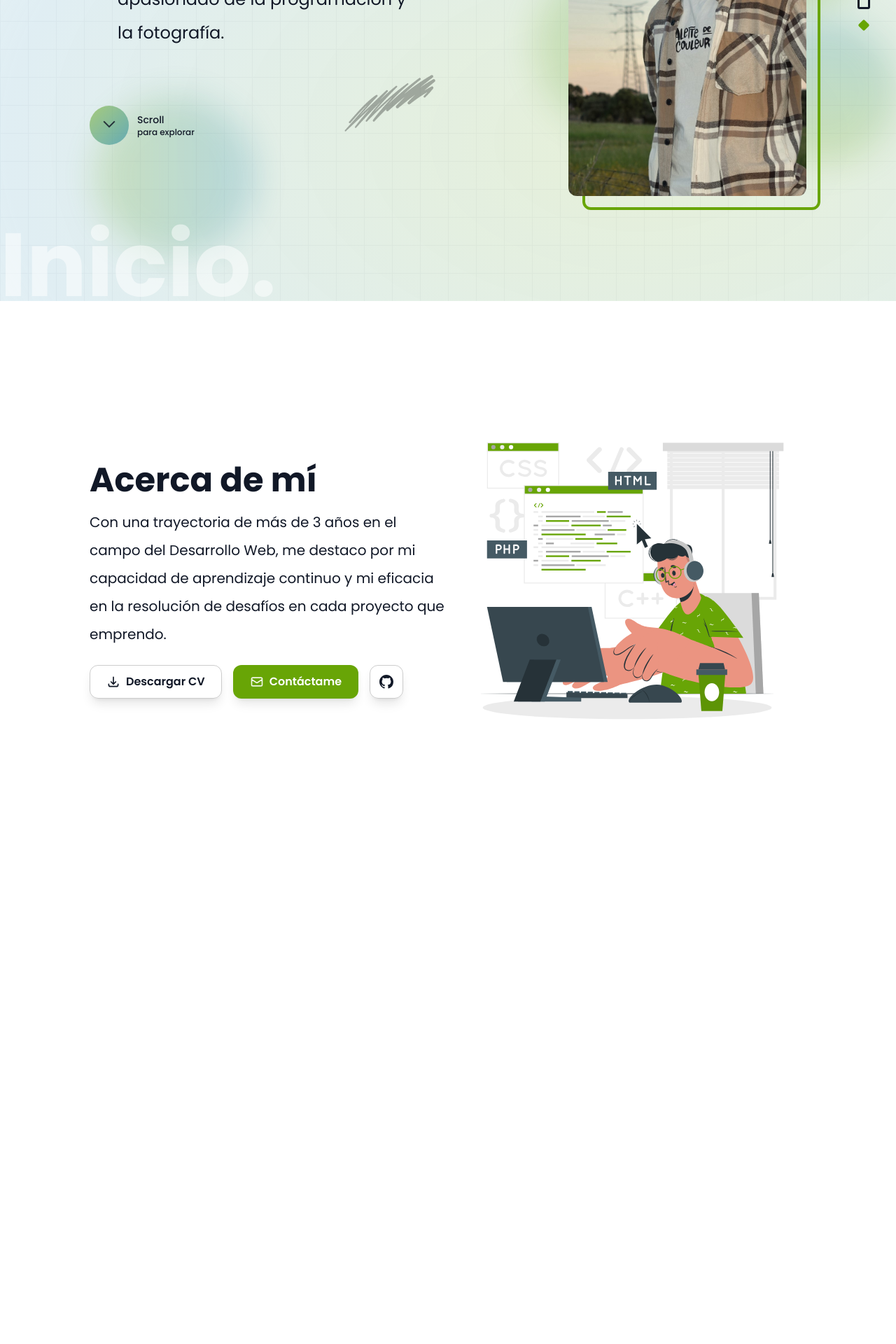
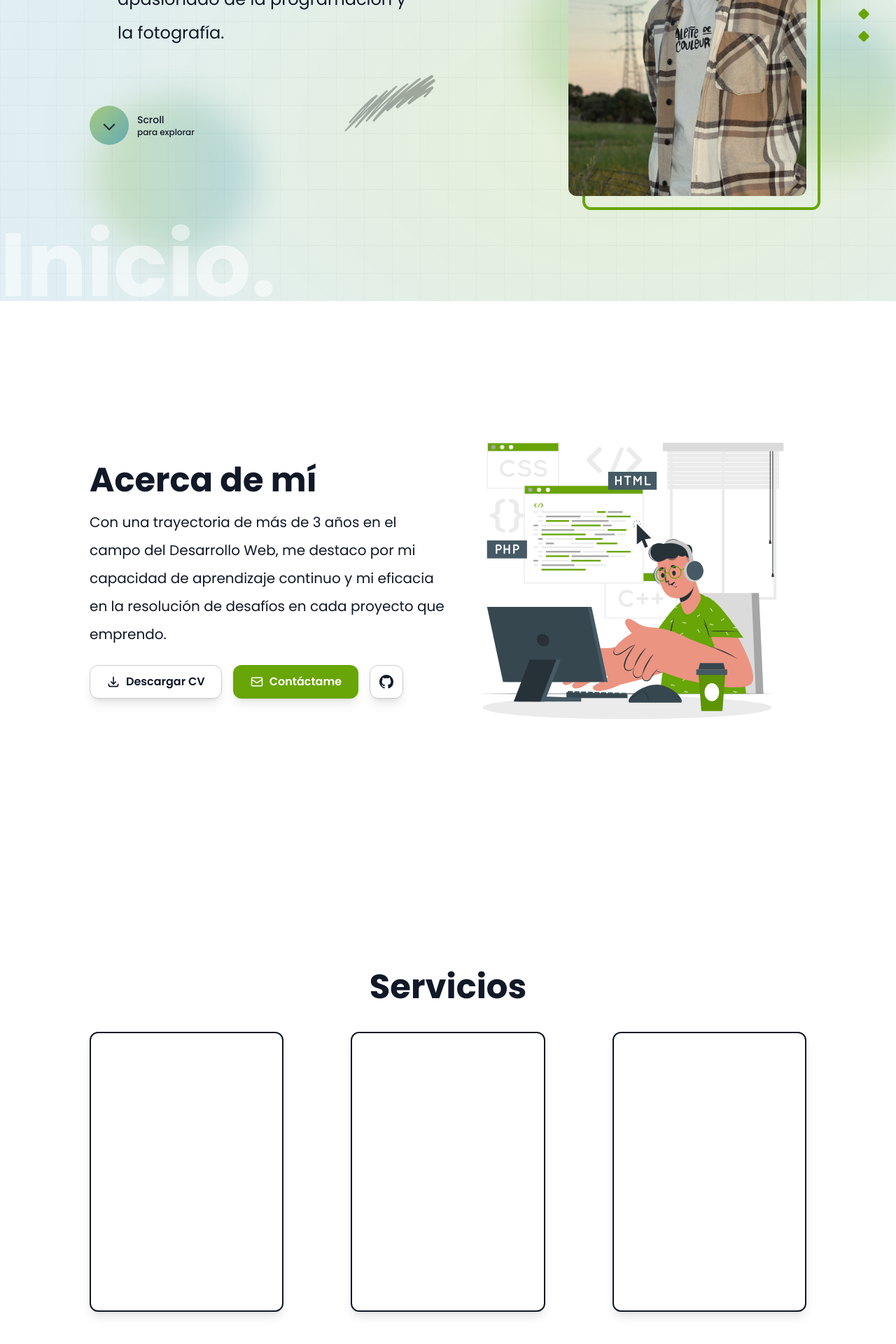
Before and after one commit to webdevmohamed/portfolio, a Vue app: page / in a window 1280 px wide. Shown: the part 370-2290 px from the top of the page at 70% size. Before the commit the page ends 1600 px from the top, so only its background shows below. Built offline with nearby package versions, Linux system fonts and the light colour scheme.

Commit message:
Add ServicesComponent, changes in translations and update navigation adding services object

```diff
--- a/src/App.vue
+++ b/src/App.vue
@@ -26,6 +26,7 @@
         <HeaderComponent />
         <HomeComponent />
         <AboutComponent />
+        <ServicesComponent />
       </div>
       <NavigationDots />
     <Transition>
@@ -38,6 +39,7 @@
 import HeaderComponent from './components/HeaderComponent.vue'
 import HomeComponent from './components/HomeComponent.vue'
 import AboutComponent from './components/AboutComponent.vue'
+import ServicesComponent from '@/components/ServicesComponent.vue'
 import NavigationDots from './components/NavigationDots.vue'
 import { computed } from 'vue'
 import SectionName from '@/components/UI/SectionName.vue'
--- a/src/components/AboutComponent.vue
+++ b/src/components/AboutComponent.vue
@@ -4,7 +4,7 @@
         <div class="container mx-auto max-w-screen-lg relative flex items-center justify-between min-h-screen">
             <div class="w-1/2">
                 <h1 class="text-5xl font-bold bg-clip-text text-foreground">
-                    {{ t('about.aboutMe') }}
+                    {{ t('about.title') }}
                 </h1>
                 <p class="text-xl text-foreground leading-loose mt-4">
                     {{ t('about.paragraph') }}
--- a/src/components/HeaderMenu.vue
+++ b/src/components/HeaderMenu.vue
@@ -35,11 +35,9 @@ const opened = ref(false);
 const animateItems = ref(false);
 
 const menuItems = computed(() => [
-  { id: 'home', text: t('nav.home') },
-  { id: 'about', text: t('nav.about') },
-  { id: 'services', text: t('nav.services') },
-  { id: 'experience', text: t('nav.experience') },
-  { id: 'contact', text: t('nav.contact') }
+  { id: 'home', text: t('home.title') },
+  { id: 'about', text: t('about.title') },
+  { id: 'services', text: t('services.title') },
 ]);
 
 const toggleMenu = () => {
--- /dev/null
+++ b/src/components/ServicesComponent.vue
@@ -0,0 +1,28 @@
+<template>
+  <div id="services" class="relative min-h-screen">
+    <div class="container mx-auto max-w-screen-lg relative flex flex-col items-center justify-center min-h-screen">
+      <h1 class="text-5xl text-center font-bold bg-clip-text text-foreground">
+        {{ t('services.title') }}
+      </h1>
+      <div class="grid grid-cols-3 gap-24 mt-10 w-full">
+        <div v-for="index in 3" :key="index" class="relative group p-8 border-2 border-foreground w-full h-[400px] rounded-xl shadow-lg
+       hover:shadow-2xl hover:-translate-y-1 hover:border-primary/30 transition-all duration-300 ease-out overflow-hidden">
+          <div class="absolute inset-0 bg-gradient-to-br from-primary/5 to-accent-blue/5 opacity-0
+         group-hover:opacity-100 transition-opacity duration-300"></div>
+          <div class="absolute bottom-0 left-0 h-2 bg-gradient-to-r from-primary to-accent-blue w-0
+         group-hover:w-full transition-all duration-300"></div>
+        </div>
+      </div>
+    </div>
+  </div>
+</template>
+
+<script setup>
+import { useI18n } from 'vue-i18n'
+
+const { t } = useI18n();
+</script>
+
+<style scoped>
+
+</style>
--- a/src/locales/en.json
+++ b/src/locales/en.json
@@ -1,16 +1,10 @@
 {
-  "nav": {
-    "home": "Home",
-    "about": "About me",
-    "services": "Services",
-    "experience": "Experience",
-    "contact": "Contact"
-  },
   "theme": {
     "toggle_light": "Switch to light theme",
     "toggle_dark": "Switch to dark theme"
   },
   "home": {
+    "title": "Home",
     "hiIm": "Hi, I'm",
     "webDeveloper": "Web Developer",
     "paragraph": "a passionate about programming and photography.",
@@ -18,9 +12,12 @@
   },
 
   "about": {
-    "aboutMe": "About Me",
+    "title": "About Me",
     "paragraph": "With more than 3 years of experience in the Web Development field, I stand out for my capacity for continuous learning and my efficiency in solving challenges in every project I undertake.",
     "downloadCV": "Download CV",
     "contactMe": "Contact Me"
+  },
+  "services": {
+    "title": "Services"
   }
 }
--- a/src/locales/es.json
+++ b/src/locales/es.json
@@ -11,6 +11,7 @@
     "toggle_dark": "Cambiar a tema oscuro"
   },
   "home": {
+    "title": "Inicio",
     "hiIm": "Hola, soy",
     "webDeveloper": "Desarrollador Web",
     "paragraph": "gran apasionado de la programación y la fotografía.",
@@ -18,9 +19,12 @@
   },
 
   "about": {
-    "aboutMe": "Acerca de mí",
+    "title": "Acerca de mí",
     "paragraph": "Con una trayectoria de más de 3 años en el campo del Desarrollo Web, me destaco por mi capacidad de aprendizaje continuo y mi eficacia en la resolución de desafíos en cada proyecto que emprendo.",
     "downloadCV": "Descargar CV",
     "contactMe": "Contáctame"
+  },
+  "services": {
+    "title": "Servicios"
   }
 }
--- a/src/stores/navigation.js
+++ b/src/stores/navigation.js
@@ -10,13 +10,18 @@ export const useNavigationStore = defineStore('navigation', () => {
   const sections = ref([
     {
       id: 'home',
-      name: t('nav.home'),
+      name: t('home.title'),
       order: 0
     },
     {
       id: 'about',
-      name: t('nav.about'),
+      name: t('about.title'),
       order: 1
+    },
+    {
+      id: 'services',
+      name: t('services.title'),
+      order: 2
     },
   ]);
   const currentSectionObject = computed(() => sections.value.find(section => section.id === currentSectionId.value));
```
